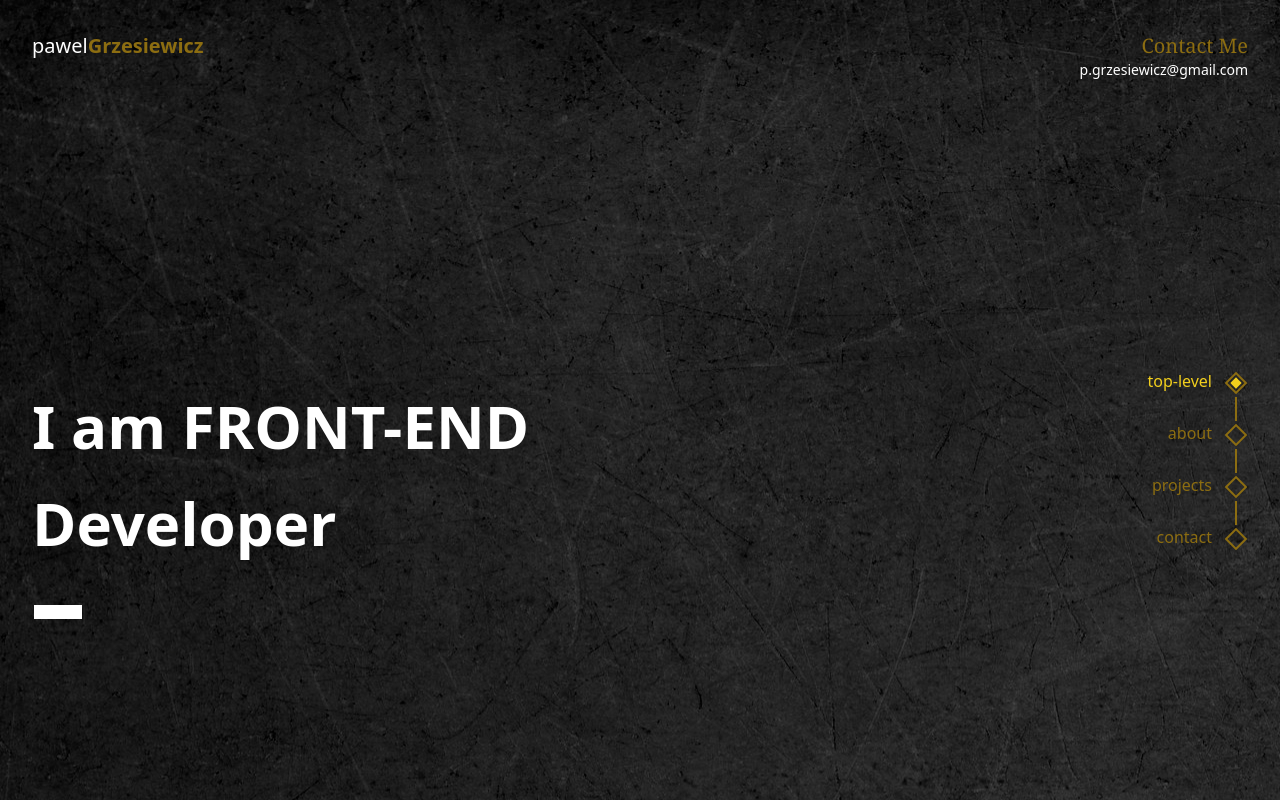
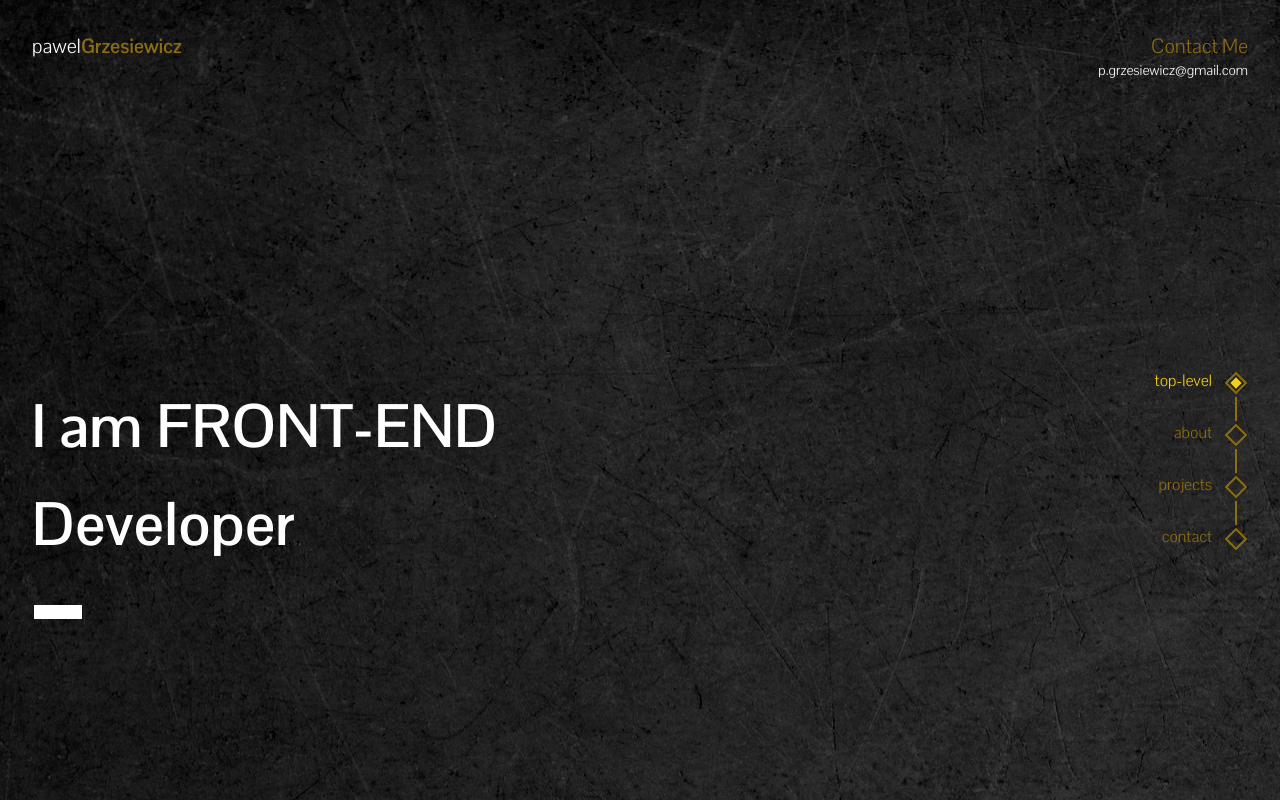
Before and after one commit to pawelGrzesiewicz/Personal_Portfolio_Site, a React (Vite) app in the folder Personal_Portfolio_Site/: page / in a window 1280 px wide. Built offline with nearby package versions, Linux system fonts and the light colour scheme; some icons are missing.

Commit message:
added more styles

```diff
--- a/Personal_Portfolio_Site/src/components/sections/Projects.jsx
+++ b/Personal_Portfolio_Site/src/components/sections/Projects.jsx
@@ -21,7 +21,7 @@ export default function Projects({active}) {
                     </span>
             </div>
             <div className='grid grid-cols-2 grid-rows-2 gap-10 mt-10 mb-10'>
-                <div className='h-24 bg-yellow-3'></div>
+                <div className='h-52 bg-yellow-3'></div>
                 <div className='bg-yellow-3'></div>
                 <div className='bg-yellow-3'></div>
                 <div className='bg-yellow-3'></div>
--- a/Personal_Portfolio_Site/src/components/sections/TopLevel.jsx
+++ b/Personal_Portfolio_Site/src/components/sections/TopLevel.jsx
@@ -13,7 +13,7 @@ export default function TopLevel({active}) {
             id="top-level"
             className={`h-full w-full flex flex-col justify-end lg:justify-center transition-opacity ${isActive ? 'block opacity-100' : 'hidden opacity-0'}`}
         >
-            <nav className='flex text-white items-center mb-4 '>
+            <nav className='flex text-yellow-3 items-center mb-4 '>
                 <a href="https://www.linkedin.com/in/paweł-grzesiewicz-11101a96" target="_blank" rel="noopener noreferrer">
                     <FaLinkedin className='text-4xl sm:text-5xl lg:text-6xl mr-6 hover:text-yellow-1'/>
                 </a>
--- a/Personal_Portfolio_Site/src/pages/Home.jsx
+++ b/Personal_Portfolio_Site/src/pages/Home.jsx
@@ -80,7 +80,7 @@ export default function Home() {
                                         >
                                             <Link
                                                 to={`/${sectionId}`}
-                                                className={`hover:text-yellow-1 flex  text-yellow-3 gap-5 relative ${activeLink === sectionId ? 'active' : ''}`}
+                                                className={`hover:text-yellow-1 flex  text-yellow-3 gap-5 relative rounded-sm ${activeLink === sectionId ? 'active' : ''}`}
                                             >
                                                 {sectionId}
                                                 <div className='flex flex-col items-center'>
--- a/Personal_Portfolio_Site/tailwind.config.js
+++ b/Personal_Portfolio_Site/tailwind.config.js
@@ -5,6 +5,9 @@ export default {
     "./src/**/*.{js,ts,jsx,tsx}",
   ],
   theme: {
+    fontFamily: {
+      'sans': ['Pontano Sans'],
+    },
     colors: {
       'yellow-1': '#F2CF1D',
       'yellow-2': '#F2BD1D',
```
Also changed, not shown: Personal_Portfolio_Site/src/components/sideBar/SideBar.jsx (deleted, +0 -8 lines).
